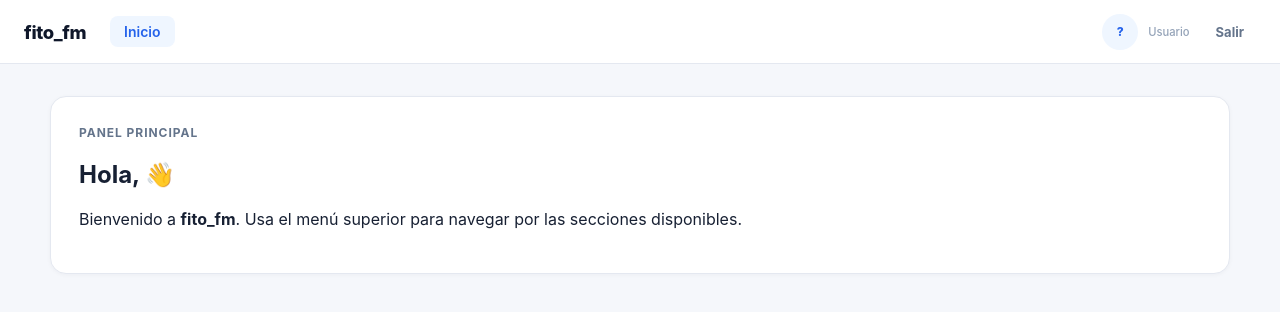
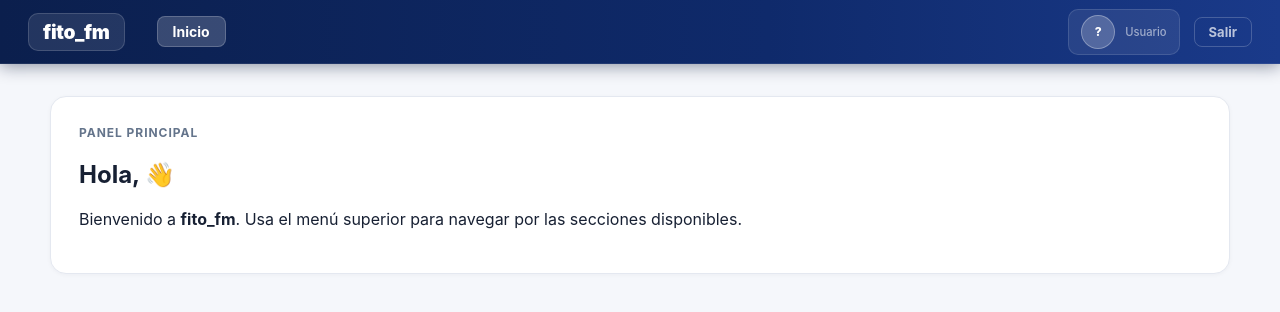
Before and after one commit to Junior2026GL/Fito_FM, a React (Vite) app in the folder frontend/: page / in a window 1280 px wide. Shown: the top 312 px of the page. Built offline with nearby package versions, Linux system fonts and the light colour scheme; no server answers; sample sign-in values are in the browser's storage.

Commit message:
feat(ui): rediseño navbar con gradiente azul oscuro y blanco

```diff
--- a/frontend/src/styles/global.css
+++ b/frontend/src/styles/global.css
@@ -54,9 +54,10 @@ button {
   display: flex;
   align-items: center;
   min-height: 64px;
-  padding: 0 24px;
-  background: #ffffff;
-  border-bottom: 1px solid #e4e8f0;
+  padding: 0 28px;
+  background: linear-gradient(90deg, #0b1f4d 0%, #0f2a6b 60%, #1a3a8a 100%);
+  border-bottom: 1px solid rgba(255, 255, 255, 0.08);
+  box-shadow: 0 2px 16px rgba(7, 18, 50, 0.45);
   gap: 8px;
   position: sticky;
   top: 0;
@@ -64,40 +65,51 @@ button {
 }
 
 .brand {
-  font-size: 1.15rem;
-  font-weight: 800;
+  font-size: 1.2rem;
+  font-weight: 900;
   text-decoration: none;
-  color: #0f172a;
+  color: #ffffff;
   letter-spacing: -0.02em;
-  margin-right: 16px;
+  margin-right: 24px;
   flex-shrink: 0;
+  padding: 6px 14px;
+  background: rgba(255, 255, 255, 0.1);
+  border-radius: 10px;
+  border: 1px solid rgba(255, 255, 255, 0.15);
+  transition: background 0.18s;
+}
+
+.brand:hover {
+  background: rgba(255, 255, 255, 0.18);
 }
 
 .topbar-nav {
   display: flex;
   align-items: center;
-  gap: 2px;
+  gap: 4px;
   flex: 1;
 }
 
 .nav-link {
-  padding: 7px 14px;
+  padding: 7px 16px;
   border-radius: 8px;
   font-size: 0.875rem;
   font-weight: 600;
-  color: #64748b;
+  color: rgba(255, 255, 255, 0.65);
   text-decoration: none;
   transition: background 0.15s, color 0.15s;
 }
 
 .nav-link:hover {
-  background: #f1f5f9;
-  color: #1e293b;
+  background: rgba(255, 255, 255, 0.12);
+  color: #ffffff;
 }
 
 .nav-link.active {
-  background: #eff6ff;
-  color: #2563eb;
+  background: rgba(255, 255, 255, 0.18);
+  color: #ffffff;
+  font-weight: 700;
+  box-shadow: inset 0 0 0 1px rgba(255, 255, 255, 0.2);
 }
 
 .topbar-user {
@@ -111,33 +123,52 @@ button {
   display: flex;
   align-items: center;
   gap: 10px;
+  padding: 5px 12px;
+  border-radius: 10px;
+  background: rgba(255, 255, 255, 0.08);
+  border: 1px solid rgba(255, 255, 255, 0.12);
 }
 
 .user-avatar {
-  width: 36px;
-  height: 36px;
+  width: 34px;
+  height: 34px;
   border-radius: 50%;
-  background: #eff6ff;
-  color: #2563eb;
+  background: rgba(255, 255, 255, 0.2);
+  color: #ffffff;
   display: inline-flex;
   align-items: center;
   justify-content: center;
   font-weight: 800;
   font-size: 0.75rem;
   flex-shrink: 0;
+  border: 1.5px solid rgba(255, 255, 255, 0.3);
 }
 
 .user-name {
   font-size: 0.875rem;
   font-weight: 700;
-  color: #0f172a;
+  color: #ffffff;
   line-height: 1.2;
 }
 
 .user-role {
   font-size: 0.7rem;
-  color: #94a3b8;
+  color: rgba(255, 255, 255, 0.55);
   font-weight: 500;
+}
+
+/* Logout button inside topbar */
+.topbar .btn-ghost {
+  color: rgba(255, 255, 255, 0.7);
+  border: 1px solid rgba(255, 255, 255, 0.2);
+  border-radius: 8px;
+  padding: 6px 14px;
+}
+
+.topbar .btn-ghost:hover:not(:disabled) {
+  background: rgba(255, 255, 255, 0.12);
+  color: #ffffff;
+  border-color: rgba(255, 255, 255, 0.35);
 }
 
 /* ============================================================
```
